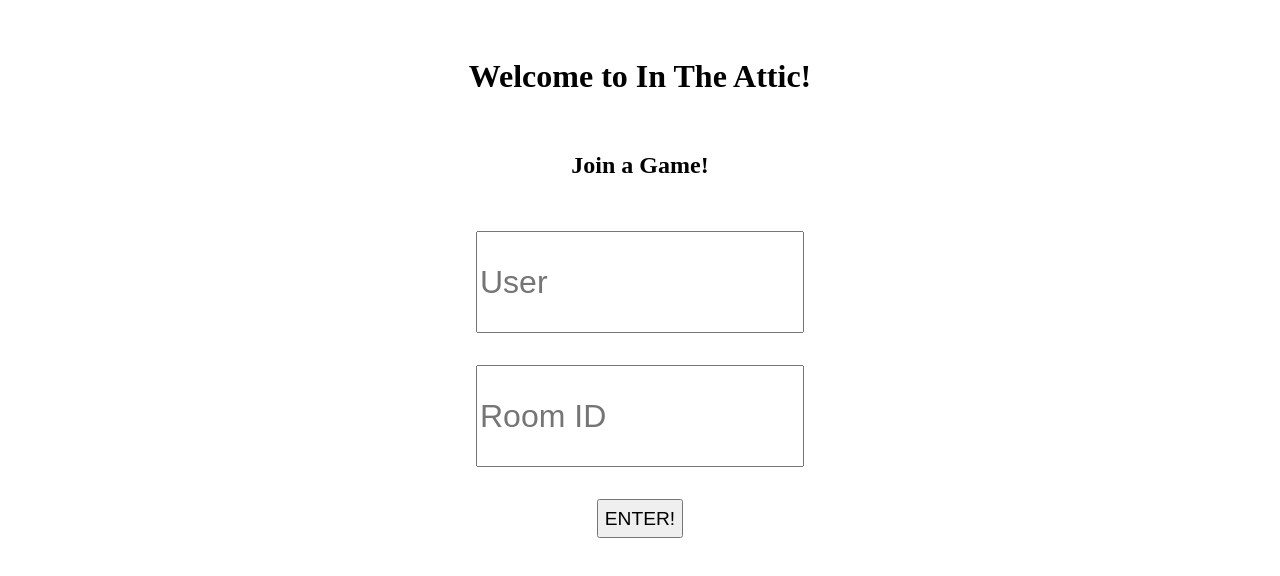
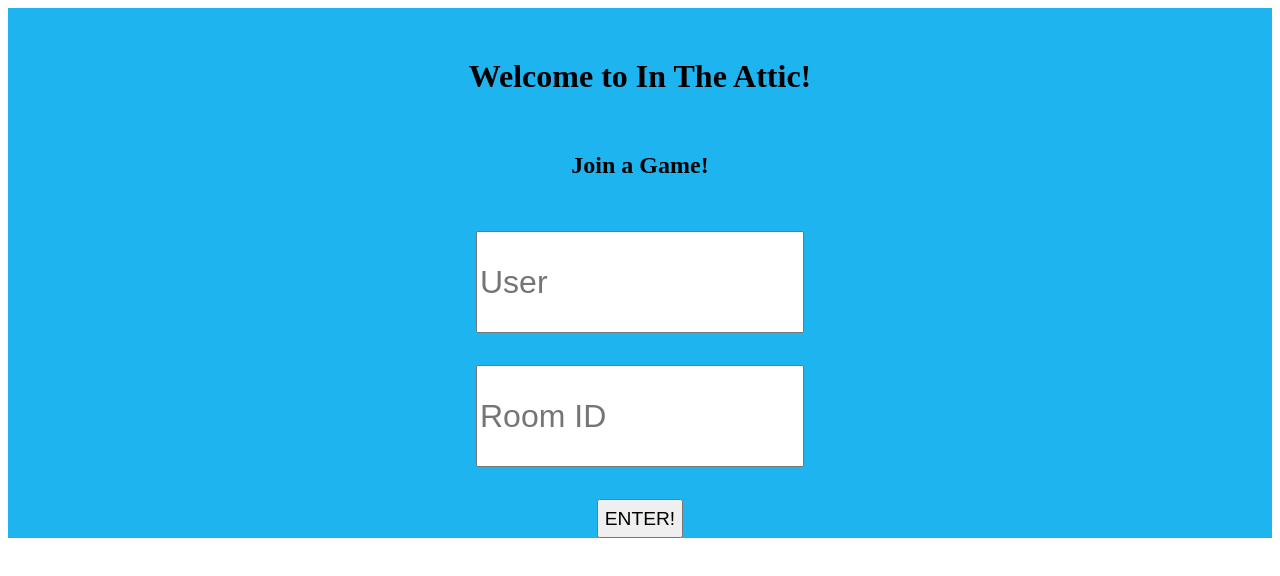
Before and after one commit to consoleloghorizon/in-the-attic-backend, a React (Create React App) app in the folder player_screen/: page / in a window 1280 px wide. Shown: the top 576 px of the page. Built offline with nearby package versions, Linux system fonts and the light colour scheme.

Commit message:
style changes

```diff
--- a/player_screen/src/styles.css
+++ b/player_screen/src/styles.css
@@ -3,4 +3,5 @@
     max-width: 100%;
     max-height: 100%;
     justify-content: center;
+    background-color: rgb(30, 180, 240);
 }
```
